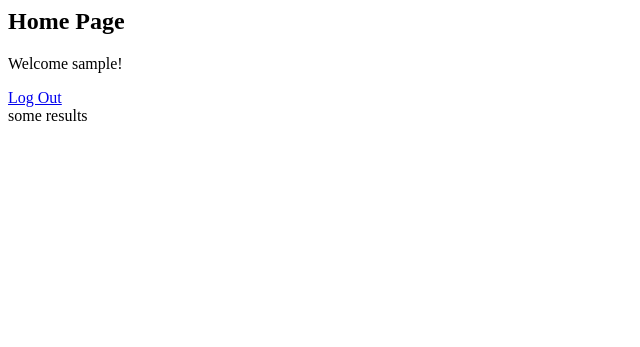
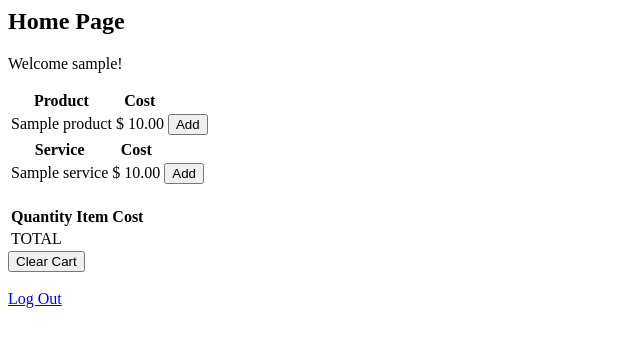
Before and after one commit to Carlostello3/design, a PHP site: page /home.php in a window 1280 px wide. Shown: the top 347 px of the page, without its empty margins (0-640 px from the left). Run offline with PHP 8.4, Linux system fonts and the light colour scheme; the visitor is signed in with stand-in values (Sample User, id 1); tables that the repository leaves empty or names only in its code hold one stand-in row (values such as "Sample post").

Commit message:
added functions to create cart

```diff
--- a/htdocs/home.php
+++ b/htdocs/home.php
@@ -17,7 +17,7 @@
     <body>
         <h2>Home Page</h2>
         <p>Welcome <?php Print "$username"?>!</p>
-        <a href="logout.php">Log Out</a>
+
         <div class="main_grid">
         <?php
         $servername = "localhost";
@@ -31,16 +31,163 @@
             die("Connection failed: " . $conn->connect_error);
         }
 
+        //DISPLAY PRODCUTS
         $sql = "SELECT * FROM products";
         $result = $conn -> query($sql);
 
         if($result->num_rows > 0){
-            echo "some results";
+            echo "<table id='products'>
+                <tbody>
+                <tr>
+                    <th>Product</th>
+                    <th>Cost</th>
+                </tr>";
+            while($row = $result->fetch_assoc()){
+                $productName = $row["name"];
+                $productCost = $row["cost"];
+
+                echo
+                '<tr>
+                    <td>'.$productName.'</td>
+                    <td> $ '.$productCost.'.00 </td>
+                    <td><button type="button" onclick="addToCart(this)">Add</button></td>
+                </tr>';
+            }
+            echo "</tbody></table>";
+            $result->free();
         } else {
             echo "0 results";
         }
 
+
+        //DISPLAY SERVICES
+        $sql = "SELECT * FROM services";
+        $result = $conn -> query($sql);
+
+        if($result->num_rows > 0){
+            echo "<table id='services'>
+                <tbody>
+                <tr>
+                    <th>Service</th>
+                    <th>Cost</th>
+                </tr>";
+            while($row = $result->fetch_assoc()){
+                $serviceName = $row["name"];
+                $serviceCost = $row["price"];
+
+                echo
+                '<tr>
+                    <td >'.$serviceName.'</td>
+                    <td > $ '.$serviceCost.'.00 </td>
+                    <td><button type="button" onclick="addToCart(this)">Add</button></td>
+                </tr>';
+            }
+            echo "</tbody></table>";
+            $result->free();
+        } else {
+            echo "0 results";
+        }
         ?>
         </div>
+        <br>
+        <div id=cart>
+
+            <table >
+
+            <tr>
+                <th>Quantity</th>
+                <th>Item</th>
+                <th>Cost</th>
+            </tr>
+            <tbody id=tableCart>
+                <script>
+
+                    //ADD ITEMS TO CART
+                    var cart = []
+                    var total = []
+
+                    function addToCart(element){
+                        var row = element.parentNode.parentNode.firstElementChild;
+                        var name = row.innerHTML;
+                        var price = row.nextElementSibling.innerHTML;
+
+
+                        cart.push(["1x", name, price])
+                        total.push(parseInt(price.replace('$ ', '')))
+
+                        var totalValue = document.getElementById("totalValue").innerHTML
+                        totalValue = "$ " + total.reduce(addTotal) + ".00"
+                        updateCartTable(cart)
+                    }
+
+                    //ADD ITEMS TO TABLE
+                    var tableBody = document.getElementById('tableCart');
+
+                    function updateCartTable(cart){
+                        tableBody.innerHTML = '';
+                        cart.forEach(function(rowData){
+                            var row = document.createElement('tr');
+
+                            rowData.forEach(function(cellData){
+                                var cell = document.createElement('td');
+                                cell.appendChild(document.createTextNode(cellData));
+                                row.appendChild(cell);
+                            });
+
+                            tableBody.appendChild(row);
+                        });
+                    }
+
+                    //ADD TOTAL VALUE
+                    function addTotal(values, num){
+                        return values + num
+                    }
+
+                    //CLEAR CART
+                    function emptyCart(){
+                        tableBody.innerHTML = '';
+                        totalValue.innerHTML = "$0.00";
+                        cart = [];
+                        total = [];
+
+                    }
+                </script>
+            </tbody>
+            <tfooter>
+            <tr>
+                <td>TOTAL</td>
+                <td></td>
+                <td id=totalValue></td>
+            </tr>
+
+            </tfooter>
+
+            </table>
+            <button type="button" onclick="emptyCart()">Clear Cart</button>
+        </div>
+
+        <script>
+
+            var cart = []
+            var total = []
+
+            function addToCart(element){
+                var row = element.parentNode.parentNode.firstElementChild;
+                var name = row.innerHTML;
+                var price = row.nextElementSibling.innerHTML;
+
+
+                cart.push(["1x", name, price])
+                total.push(parseInt(price.replace('$ ', '')))
+
+                document.getElementById("totalValue").innerHTML = "$ " + total.reduce(addTotal) + ".00"
+                updateCartTable(cart)
+            }
+
+
+        </script>
+
+        <br>
+        <a href="logout.php">Log Out</a>
     </body>
 </html>
```
